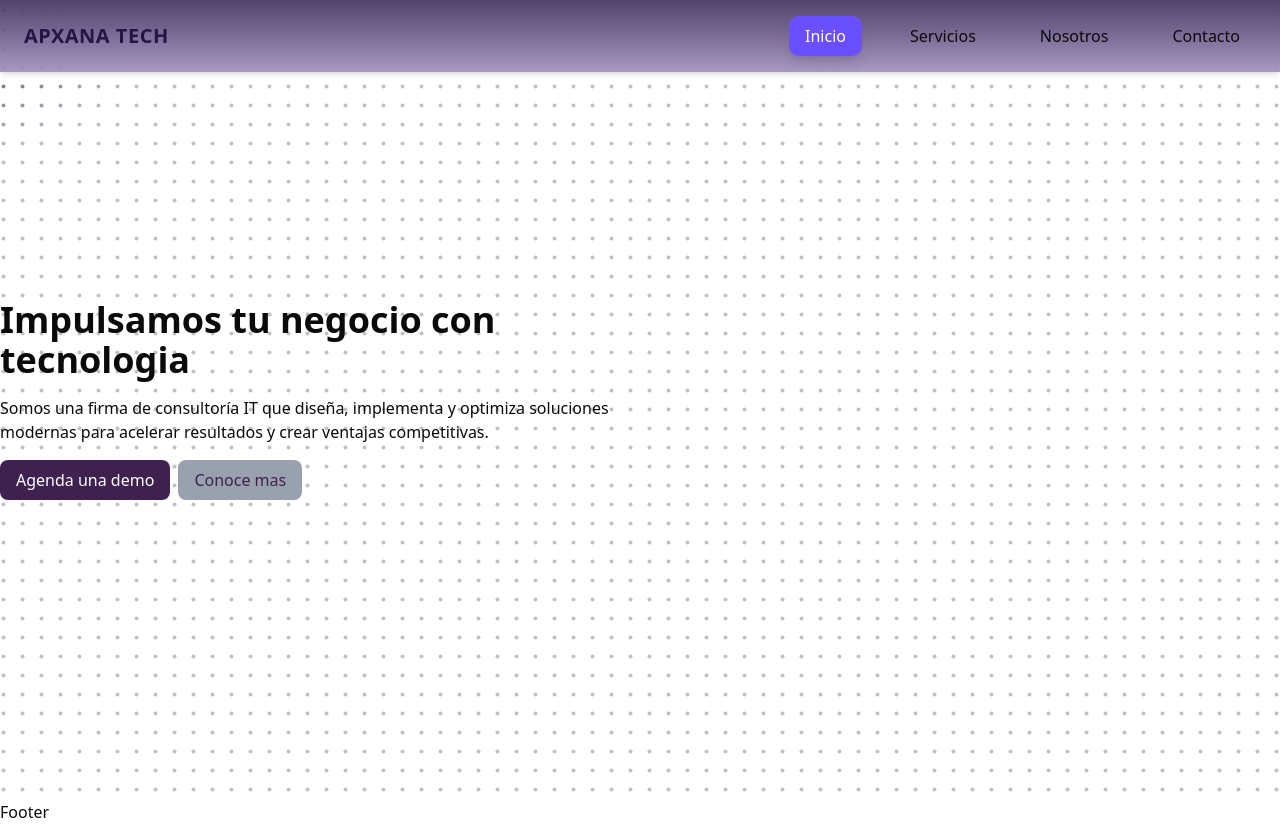
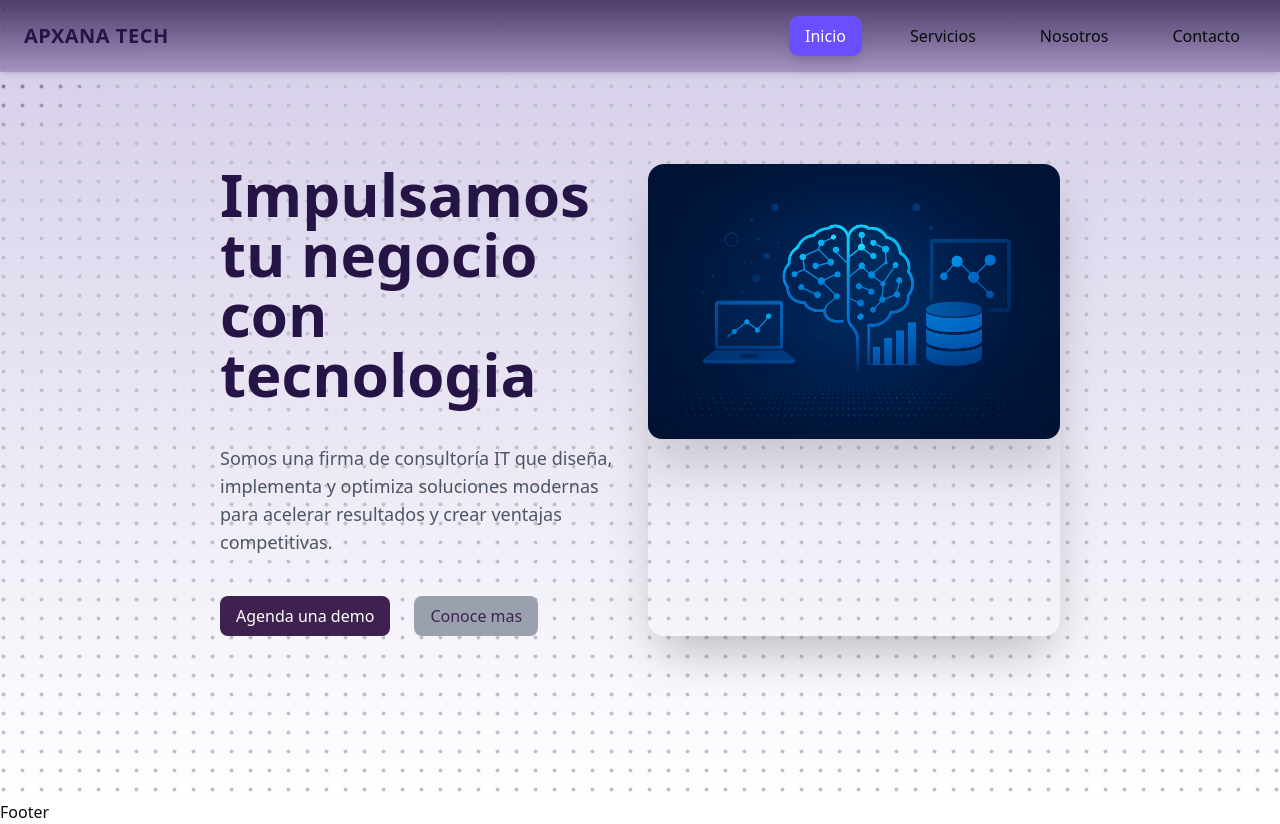
Before and after one commit to Cosifran/apxana-landing, a Next.js app: page / in a window 1280 px wide. Built offline with nearby package versions, Linux system fonts and the light colour scheme.

Commit message:
Implementación Hero, se añade imagen en carpeta assets

```diff
--- a/app/components/hero.tsx
+++ b/app/components/hero.tsx
@@ -1,8 +1,10 @@
 // Import components
+import Image from "next/image";
 import DotGrid from "@/components/DotGrid";
+
 export default function Hero() {
   return (
-    <div className="h-screen relative">
+    <div className="relative h-screen flex items-center justify-center overflow-hidden bg-gradient-to-b from-[#d4cce8] to-[#ffffff]">
       <DotGrid
         dotSize={4}
         gap={15}
@@ -18,16 +20,16 @@ export default function Hero() {
           height: "100%",
         }}
       />
-      <div className="absolute inset-0 flex items-center justify-center">
+      <div className="absolute inset-0 flex flex-col md:flex-row items-center justify-between px-55">
         <div className="grid grid-cols-2 gap-4 container">
-          <div className="flex flex-col gap-4">
-            <h1 className="text-4xl font-bold">Impulsamos tu negocio con tecnologia</h1>
-            <p>
+          <div className="flex flex-col gap-10">
+            <h1 className="text-6xl font-extrabold text-[#271447]">Impulsamos tu negocio con tecnologia</h1>
+            <p className="text-gray-600 text-lg">
               Somos una firma de consultoría IT que diseña, implementa y
               optimiza soluciones modernas para acelerar resultados y crear
               ventajas competitivas.
             </p>
-            <div className="flex items-center gap-2">
+            <div className="flex items-center gap-6">
               <button className="bg-primary text-white px-4 py-2 rounded-md">
                 Agenda una demo
               </button>
@@ -36,6 +38,18 @@ export default function Hero() {
               </button>
             </div>
           </div>
+
+          <div className="flex justify-center md:justify-end mt-10 md:mt-0">
+            <div className="relative rounded-2xl overflow-hidden shadow-2xl transform hover:scale-[1.02] transition duration-500">
+              <Image src="/assets/page-hero.png"
+                   alt="Dashboard tecnológico Apxana"
+                   width={600}
+                   height={400}
+                   className="drop-shadow-2xl rounded-xl"
+                   priority
+            />
+            </div>
+          </div>
         </div>
       </div>
     </div>
```
Also changed, not shown: public/assets/page-hero.png (added).
